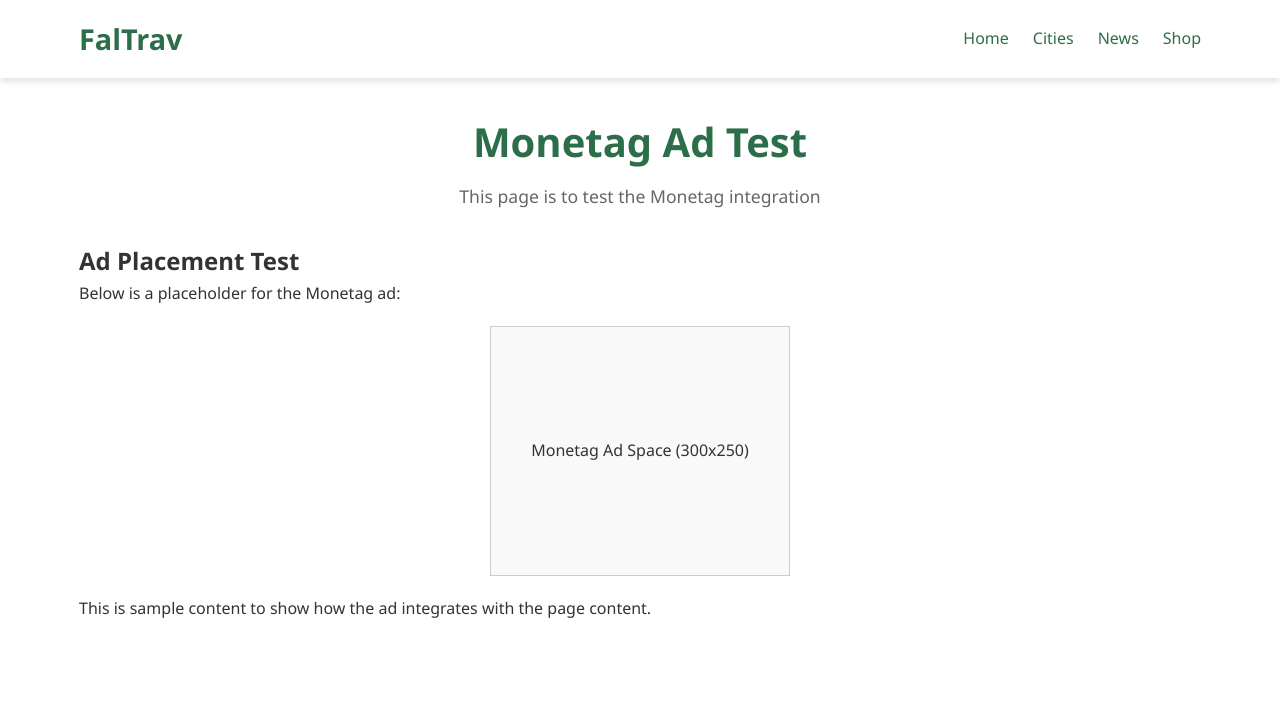
After one commit to naoufal-faljane/FalTrav, a PHP site: page /test_monetag.html in a window 1280 px wide. The commit adds this page. Shown: the top 717 px of the page. Run offline with PHP 8.4, Linux system fonts and the light colour scheme; some libraries are stand-ins or nearby versions.

```diff
--- a/css/style.css
+++ b/css/style.css
@@ -484,3 +484,10 @@ footer {
 [dir="rtl"] .footer-links {
   flex-direction: row-reverse;
 }
+
+/* Monetag Ad Styling */
+.monetag-ad {
+    display: block;
+    text-align: center;
+    margin: 20px auto;
+}
--- /dev/null
+++ b/monetag.js
@@ -0,0 +1,27 @@
+// Monetag Ad Script
+// This is the monetag ad integration script
+
+(function() {
+    // Initialize Monetag
+    var monetag = window.monetag || {};
+    monetag.cmd = monetag.cmd || [];
+
+    // Define the monetag configuration
+    window.monetag = monetag;
+
+    // Load Monetag script dynamically
+    var script = document.createElement('script');
+    script.async = true;
+    script.src = 'https://cdn.monetag.com/admanager.js';
+    document.head.appendChild(script);
+
+    // Initialize monetag when script loads
+    script.onload = function() {
+        if (typeof monetag.init === 'function') {
+            // Initialize monetag with your specific configuration
+            monetag.init({
+                // You would add your specific monetag configuration here
+            });
+        }
+    };
+})();
--- /dev/null
+++ b/test_monetag.html
@@ -0,0 +1,58 @@
+<!DOCTYPE html>
+<html lang="en">
+<head>
+  <meta charset="UTF-8">
+  <meta name="viewport" content="width=device-width, initial-scale=1.0">
+  <title>Monetag Test - FalTrav</title>
+  <link rel="stylesheet" href="css/style.css">
+  <!-- Monetag Script -->
+  <script src="/monetag.js"></script>
+</head>
+<body>
+  <header>
+    <div class="container">
+      <nav class="navbar">
+        <div class="logo">
+          <a href="index.html">FalTrav</a>
+        </div>
+        <ul class="nav-links">
+          <li><a href="index.html">Home</a></li>
+          <li><a href="cities.html">Cities</a></li>
+          <li><a href="news.html">News</a></li>
+          <li><a href="shop.html">Shop</a></li>
+        </ul>
+      </nav>
+    </div>
+  </header>
+
+  <main>
+    <section class="page-header">
+      <div class="container">
+        <h1>Monetag Ad Test</h1>
+        <p>This page is to test the Monetag integration</p>
+      </div>
+    </section>
+
+    <div class="container">
+      <h2>Ad Placement Test</h2>
+      <p>Below is a placeholder for the Monetag ad:</p>
+
+      <!-- Non-intrusive Monetag Ad -->
+      <div class="monetag-ad" style="width:300px; height:250px; margin:20px auto; border: 1px solid #ccc; background-color: #f9f9f9; display: flex; align-items: center; justify-content: center;">
+        Monetag Ad Space (300x250)
+      </div>
+
+      <p>This is sample content to show how the ad integrates with the page content.</p>
+    </div>
+  </main>
+
+  <!-- Service Worker Registration -->
+  <script>
+    if ('serviceWorker' in navigator) {
+        navigator.serviceWorker.register('/sw.js')
+        .then(() => console.log('Service Worker Registered'))
+        .catch(err => console.error('Service Worker Failed:', err));
+    }
+  </script>
+</body>
+</html>
```
Also changed, not shown: MONETAG_INTEGRATION.md (added, +45 -0 lines), about.html (+14 -0 lines), cities.html (+14 -0 lines), contact.html (+14 -0 lines), index.html (+14 -0 lines), marrakech.html (+14 -0 lines), news.html (+14 -0 lines), privacy.html (+14 -0 lines), shop.html (+14 -0 lines).
